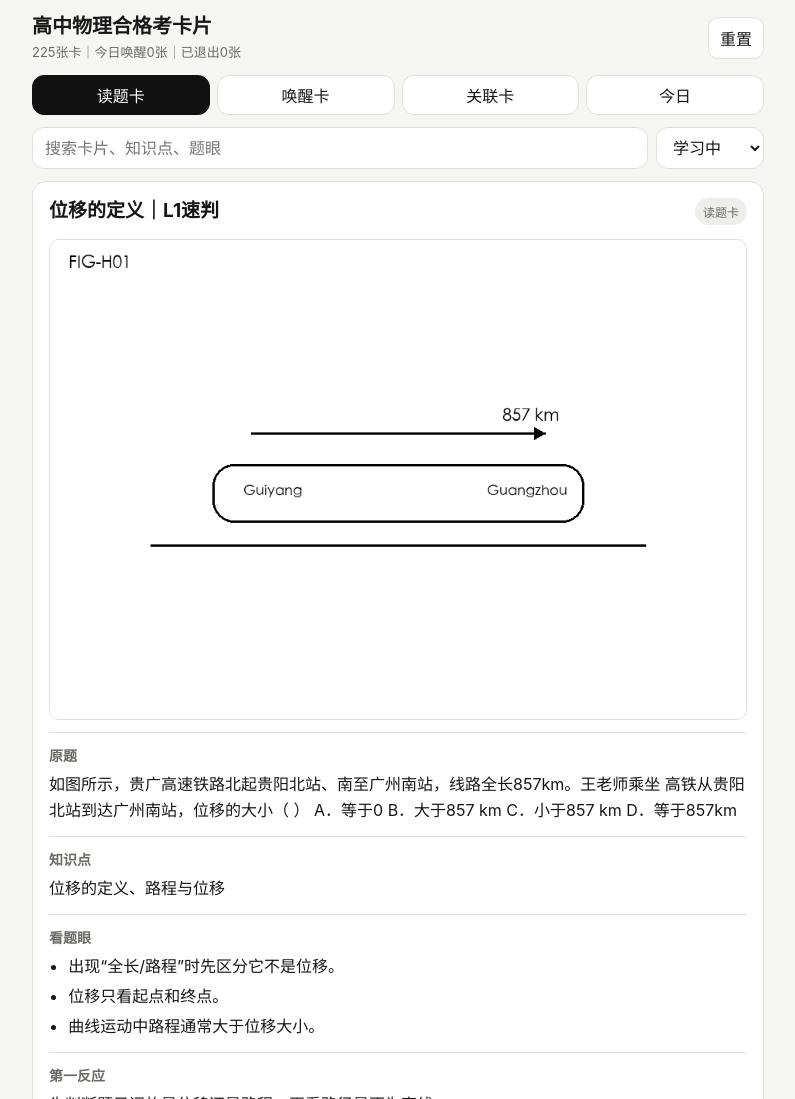
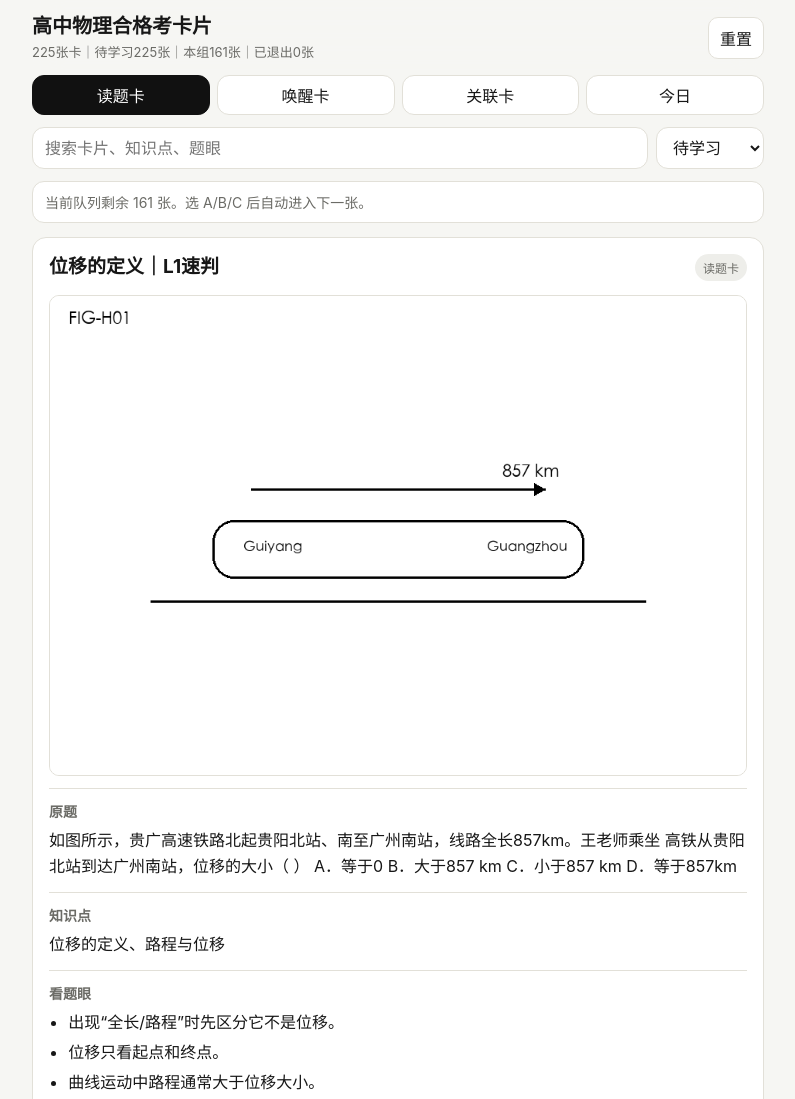
Before and after one commit to mornoon-ai/physics-cards, a plain HTML site: page app/index.html in a window 1280 px wide. Shown: the top 1099 px of the page, without its empty margins (242-1037 px from the left). Drawn offline with Linux system fonts and the light colour scheme.

Commit message:
Add files via upload

```diff
--- a/app/app.js
+++ b/app/app.js
@@ -69,9 +69,14 @@
 
   function isDue(card) {
     const s = store[card.id];
-    if (!s || s.retired) return false;
+    if (!s) return true;
+    if (s.retired) return false;
     if (!s.nextDue) return true;
-    return new Date(s.nextDue).getTime() <= nowStart().getTime();
+    return new Date(s.nextDue).getTime() <= Date.now();
+  }
+
+  function isInLearningQueue(card) {
+    return isDue(card);
   }
 
   function visibleCards() {
@@ -84,7 +89,7 @@
       } else if (card.group !== activeGroup) {
         return false;
       }
-      if (filter === "active" && s.retired) return false;
+      if (filter === "active" && !isInLearningQueue(card)) return false;
       if (filter === "due" && !isDue(card)) return false;
       if (filter === "retired" && !s.retired) return false;
       if (!query) return true;
@@ -98,7 +103,9 @@
   function updateSummary() {
     const done = Object.values(store).filter((x) => x.retired).length;
     const due = cards.filter(isDue).length;
-    els.summary.textContent = `${cards.length}张卡｜今日唤醒${due}张｜已退出${done}张`;
+    const groupDue = cards.filter((card) => card.group === activeGroup && isDue(card)).length;
+    const currentDue = activeGroup === "今日唤醒" ? due : groupDue;
+    els.summary.textContent = `${cards.length}张卡｜待学习${due}张｜本组${currentDue}张｜已退出${done}张`;
   }
 
   function mark(card, value) {
@@ -120,6 +127,7 @@
     };
     saveStore();
     render();
+    window.scrollTo({ top: 0, behavior: "smooth" });
   }
 
   function renderCard(card) {
@@ -161,7 +169,16 @@
   function render() {
     updateSummary();
     const list = visibleCards();
-    els.list.innerHTML = list.length ? list.map(renderCard).join("") : `<div class="empty">这一组暂时没有要看的卡。</div>`;
+    const queueMode = els.filter.value === "active" || activeGroup === "今日唤醒";
+    const hasQuery = Boolean(els.search.value.trim());
+    const rendered = queueMode && !hasQuery ? list.slice(0, 1) : list;
+    const queueNote =
+      queueMode && list.length && !hasQuery
+        ? `<div class="queue-note">当前队列剩余 ${list.length} 张。选 A/B/C 后自动进入下一张。</div>`
+        : "";
+    els.list.innerHTML = rendered.length
+      ? queueNote + rendered.map(renderCard).join("")
+      : `<div class="empty">这一组暂时没有要看的卡。</div>`;
   }
 
   els.tabs.forEach((tab) => {
--- a/app/index.html
+++ b/app/index.html
@@ -9,7 +9,7 @@
     <meta name="apple-mobile-web-app-status-bar-style" content="default" />
     <title>高中物理合格考卡片</title>
     <link rel="manifest" href="./manifest.webmanifest" />
-    <link rel="stylesheet" href="./styles.css" />
+    <link rel="stylesheet" href="./styles.css?v=20260605221017" />
   </head>
   <body>
     <div id="app">
@@ -32,7 +32,7 @@
         <section class="toolbar">
           <input id="search" type="search" placeholder="搜索卡片、知识点、题眼" />
           <select id="filter">
-            <option value="active">学习中</option>
+            <option value="active">待学习</option>
             <option value="all">全部</option>
             <option value="due">到期</option>
             <option value="retired">已退出</option>
@@ -43,7 +43,7 @@
       </main>
     </div>
 
-    <script src="./data.js?v=20260605212649"></script>
-    <script src="./app.js"></script>
+    <script src="./data.js?v=20260605221017"></script>
+    <script src="./app.js?v=20260605221017"></script>
   </body>
 </html>
--- a/app/styles.css
+++ b/app/styles.css
@@ -110,6 +110,15 @@ input {
   display: grid;
   gap: 14px;
   padding-bottom: 24px;
+}
+
+.queue-note {
+  color: var(--muted);
+  background: var(--card);
+  border: 1px solid var(--line);
+  border-radius: 12px;
+  padding: 10px 12px;
+  font-size: 14px;
 }
 
 .card {
```
Also changed, not shown: app/sw.js (+4 -4 lines).
